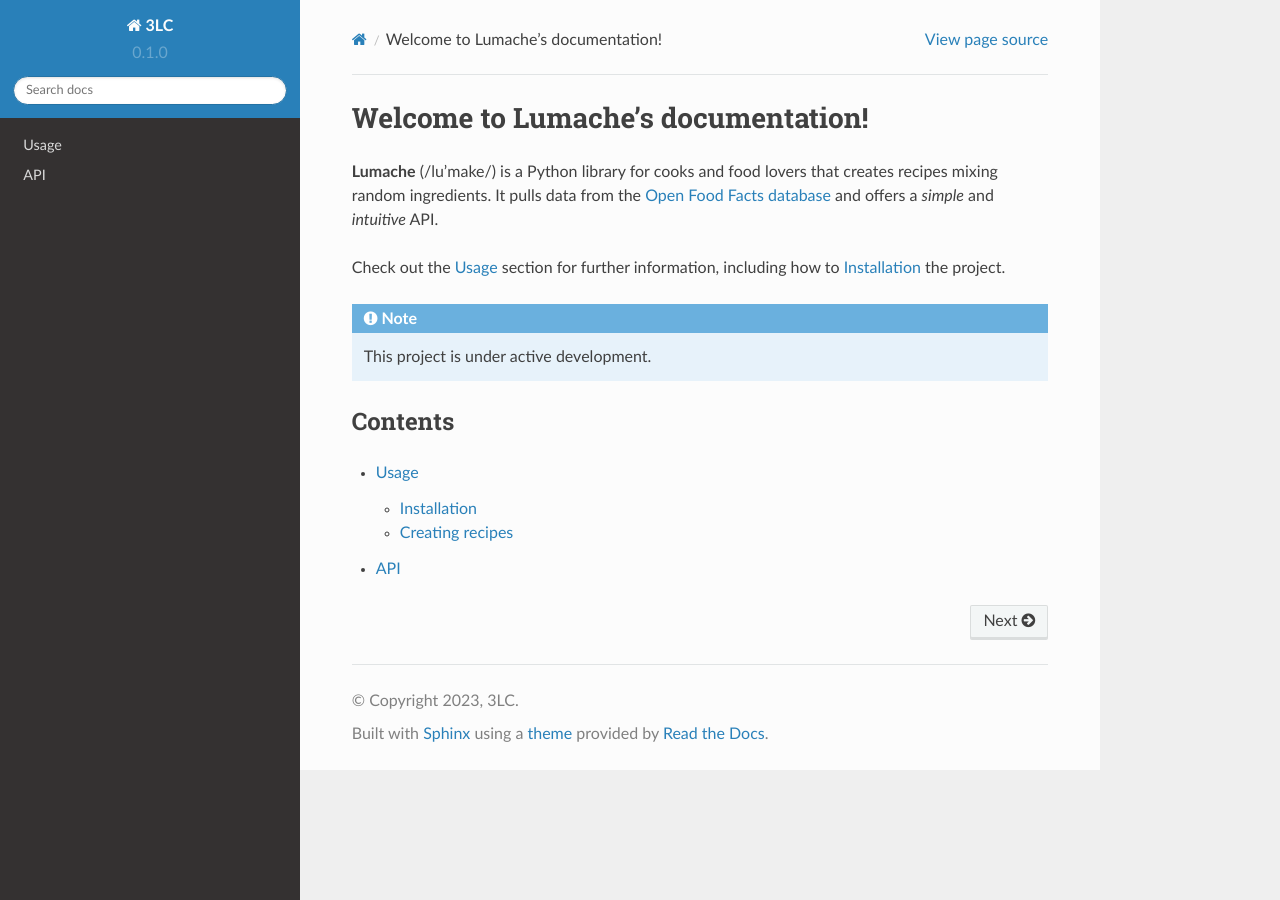
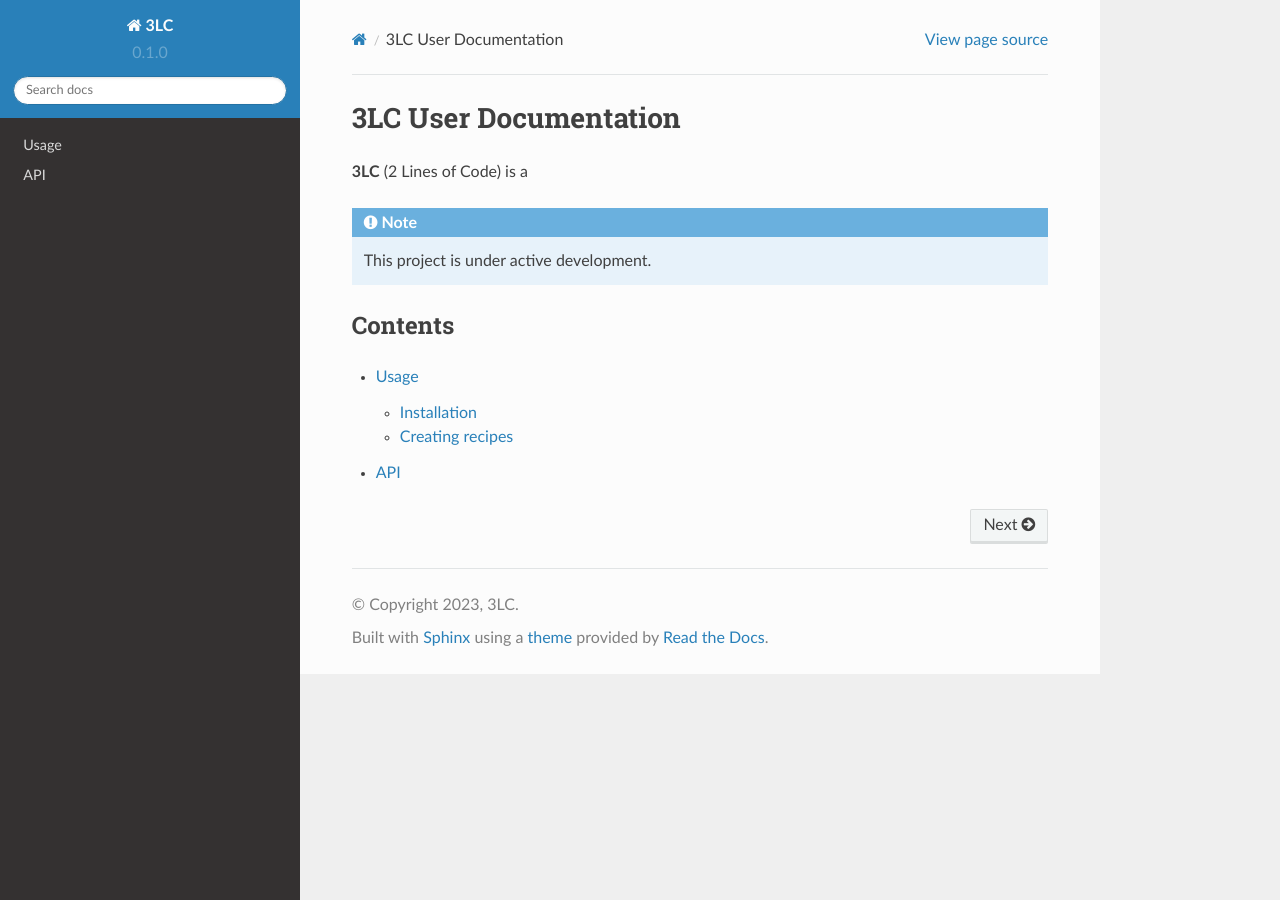
Before and after one commit to swiss-transplant-cohort-study/3LC-user-manual, a Sphinx documentation site: the page built from docs/source/index.rst, in a window 1280 px wide. Built offline with Sphinx 7.4.7 and the Read the Docs theme 2.0.0, drawn with Linux system fonts in a browser that asks for light colours.

Commit message:
Update index.rst

```diff
--- a/docs/source/index.rst
+++ b/docs/source/index.rst
@@ -1,13 +1,7 @@
-Welcome to Lumache's documentation!
+3LC User Documentation
 ===================================
 
-**Lumache** (/lu'make/) is a Python library for cooks and food lovers
-that creates recipes mixing random ingredients.
-It pulls data from the `Open Food Facts database <https://world.openfoodfacts.org/>`_
-and offers a *simple* and *intuitive* API.
-
-Check out the :doc:`usage` section for further information, including
-how to :ref:`installation` the project.
+**3LC** (2 Lines of Code) is a
 
 .. note::
 
```
